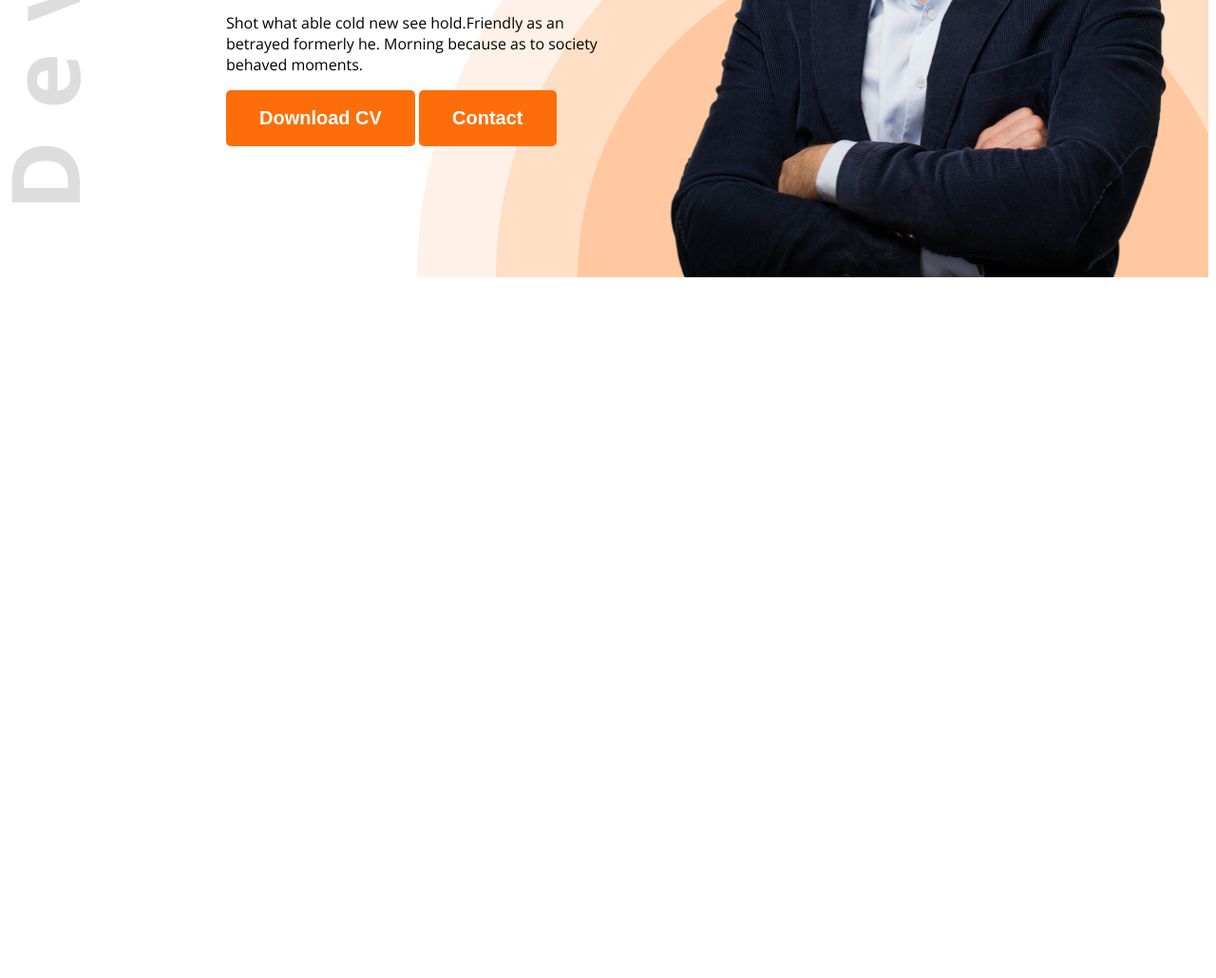
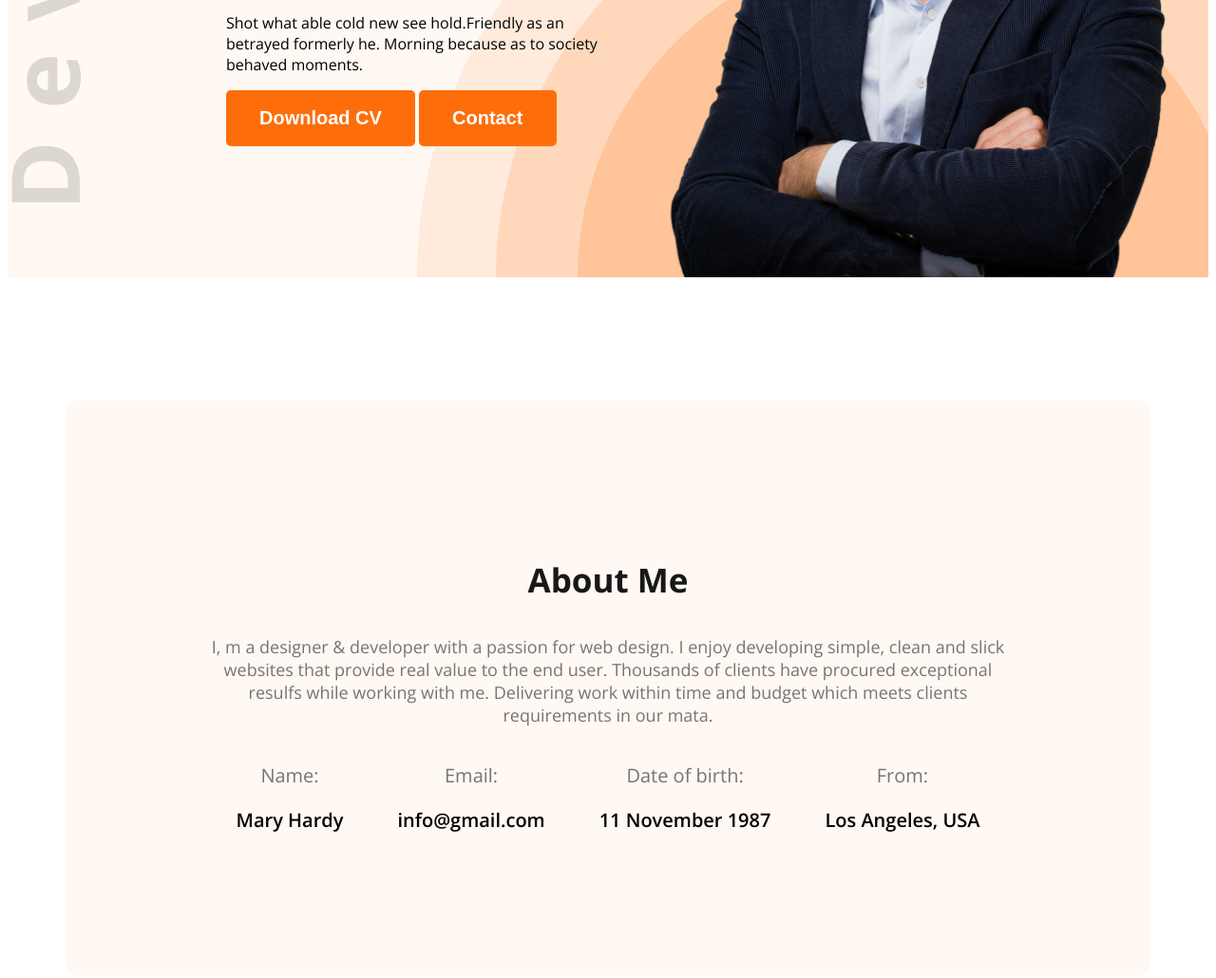
Before and after one commit to hemel-ags/web-dev-portfolio, a plain HTML site: page index.html in a window 1280 px wide. Shown: the part 570-1600 px from the top of the page at 95% size. Before the commit the page ends 870 px from the top, so only its background shows below. Drawn offline with nearby package versions, Linux system fonts and the light colour scheme.

Commit message:
added about section

```diff
--- a/index.html
+++ b/index.html
@@ -14,7 +14,7 @@
 </head>
 
 <body class="open-sans-normal">
-    <header class="header">
+    <header class="header secondary-bg">
         <nav>
             <h3 class="nav-title">Ma<span class="text-primary">r</span>y</h3>
             <ul>
@@ -36,7 +36,32 @@
         </div>
     </header>
     <main>
+        <section class="about secondary-bg">
 
+            <h3 class="section-titel">About Me</h3>
+            <p class="section-description">
+            I, m a designer & developer with a passion for web design. I enjoy developing simple, clean and slick websites that provide real value to the end user. Thousands of clients have procured exceptional resulfs while working with me. Delivering work within time and budget which meets clients requirements in our mata.
+            </p>
+
+            <div class="about-items">
+                <div class="about-item">
+                    <p class="item_titel">Name:</p>
+                    <p class="item-description">Mary Hardy</p>
+                </div>
+                <div class="about-item">
+                    <p class="item_titel">Email:</p>
+                    <p class="item-description">info@gmail.com</p>
+                </div>
+                <div class="about-item">
+                    <p class="item_titel">Date of birth:</p>
+                    <p class="item-description">11 November 1987</p>
+                </div>
+                <div class="about-item">
+                    <p class="item_titel">From:</p>
+                    <p class="item-description">Los Angeles, USA</p>
+                </div>
+            </div>
+        </section>
     </main>
     <footer>
 
--- a/styles/portfolio.css
+++ b/styles/portfolio.css
@@ -26,6 +26,22 @@
     border-radius: 5px;
     border: none;
     font-size: 20px;
+}
+
+.section-titel{
+    font-size: 35px;
+    font-weight: bold;
+    color: #181818;
+
+}
+
+.section-description{
+    font-size: 18px;
+    color: #757575 ;
+}
+
+.secondary-bg{
+    background-color: #FFF8F3;
 }
 
 /* Header */
@@ -93,3 +109,33 @@ nav ul{
     max-width: 580px;
 
 }
+
+/* About styles */
+
+.about{
+    border-radius: 10px;
+    padding: 130px 150px;
+    text-align: center;
+    margin-top: 130px; /* banner r about er majher gap ta dise */
+}
+
+.item-description{
+    font-weight: 600;
+    font-size: 20px;
+}
+
+.item_titel{
+    font-size: 20px;
+    color: #757575;
+}
+
+.about-items{
+    display: flex;
+    justify-content: space-around;
+}
+
+/* Main Style */
+main{
+    max-width: 1140px; /* ei ta diye Banner er nicher sob kicu er max width set korse */
+    margin: 0 auto; /* ei ta diye Banner er nicher sob kicu k middle a anse */
+}
```
